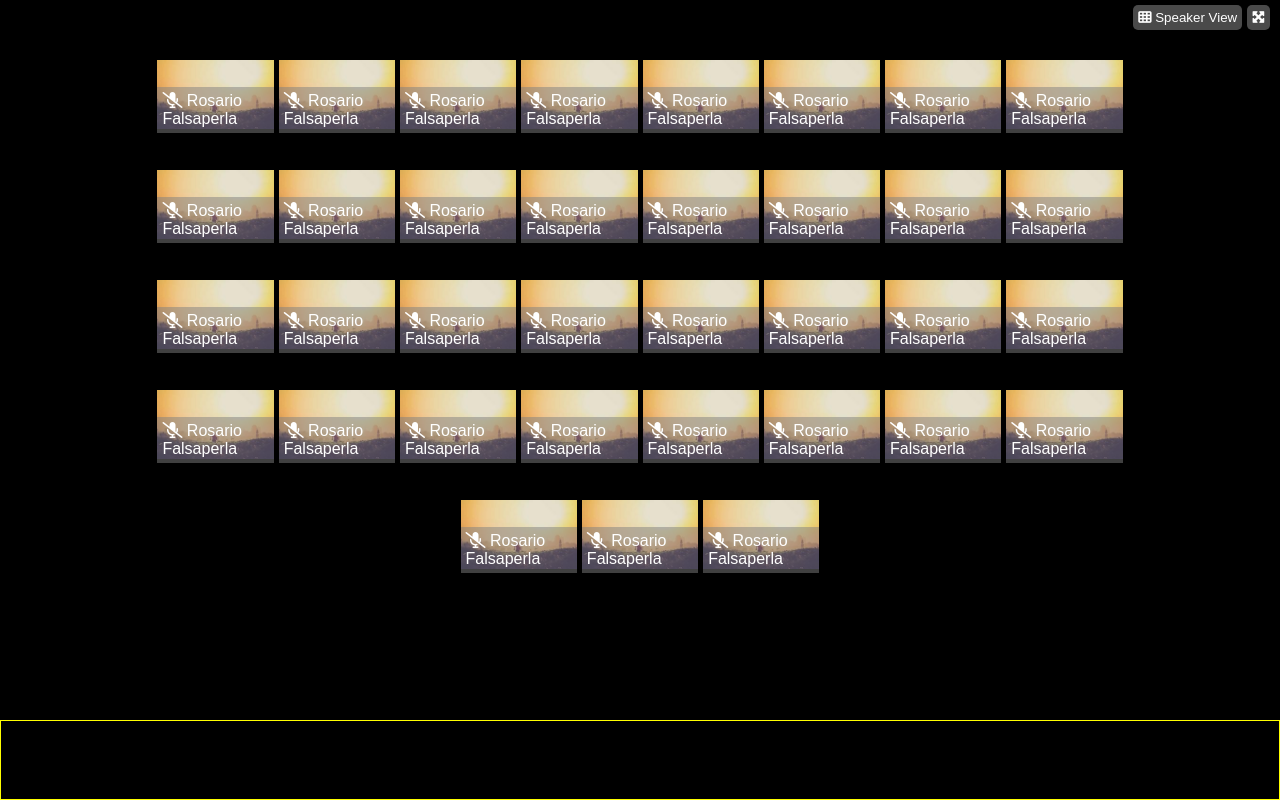
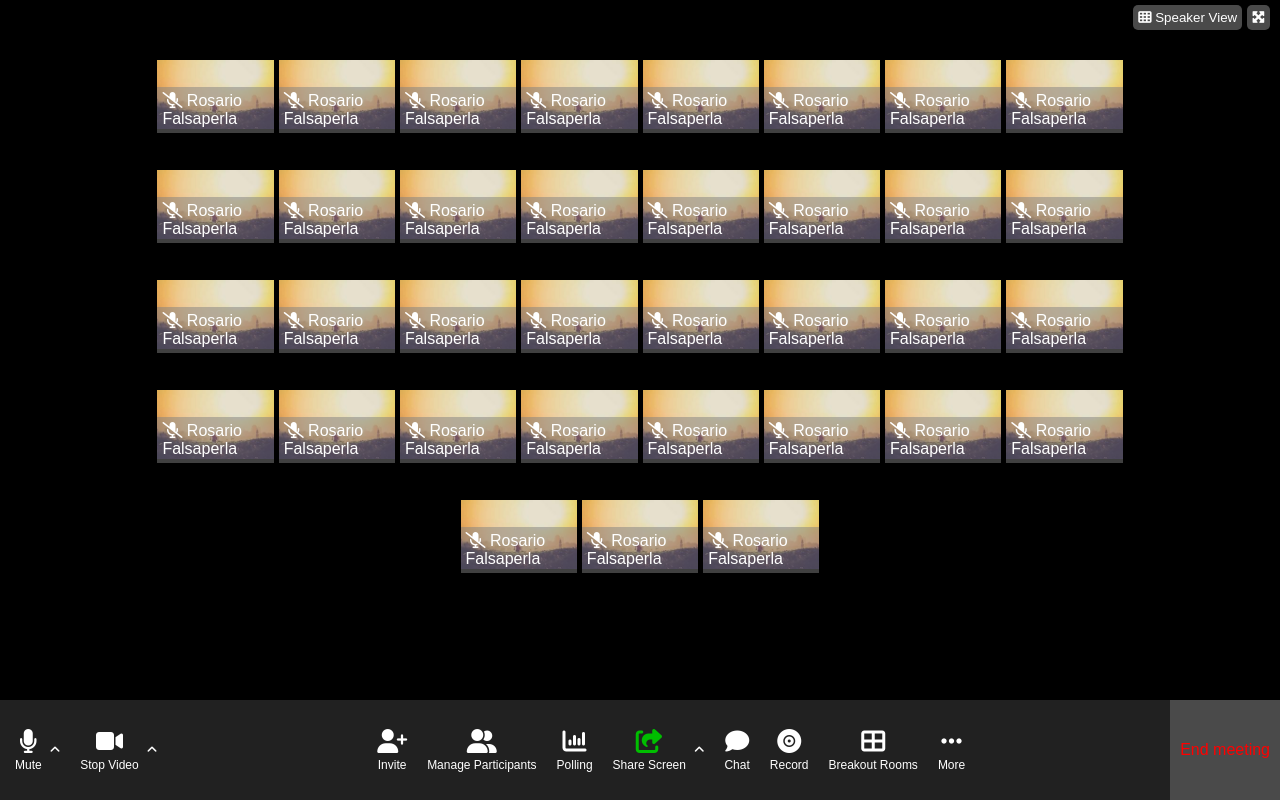
Before and after one commit to RuggeroCoco/html-css-zoom, a plain HTML site: page index.html in a window 1280 px wide. Drawn offline with Linux system fonts and the light colour scheme.

Commit message:
end of project

```diff
--- a/css/style.css
+++ b/css/style.css
@@ -77,10 +77,68 @@ body {
 
 /* FOOTER */
 .footer {
+  display: flex;
+  align-items: center;
+  justify-content: space-between;
   position: absolute;
+  height: 100px;
   bottom: 0;
   right: 0;
   left: 0;
-  height: 80px;
-  border: 1px solid yellow;
+  background-color: hsl(0deg 0% 13%);
 }
+
+.footer-left {
+  display: flex;
+  padding: 10px;
+}
+
+.icon-button {
+  display: flex;
+  flex-direction: row;
+  align-items: center;
+  padding: 5px;
+}
+
+.icon-button:not(:last-child) {
+  margin-right: 10px;
+}
+
+.button-content > i {
+  font-size: 24px;
+  margin-bottom: 5px;
+}
+
+.button-label {
+  font-size: 12px;
+}
+
+.button-content {
+  display: flex;
+  flex-direction: column;
+  align-items: center;
+}
+
+.icon-button > i {
+  margin-left: 8px;
+  font-size: 12px;
+}
+
+.footer-center {
+  display: flex;
+  justify-content: center;
+  padding: 10px;
+}
+
+.share-green {
+  color: rgb(0, 190, 0);
+}
+
+.footer-right {
+  display: flex;
+  align-items: center;
+  color: red;
+  background-color: hsl(0deg 0% 29%);
+  height: 100%;
+  padding: 10px;
+}
--- a/index.html
+++ b/index.html
@@ -349,7 +349,78 @@
         </div>
       </main>
 
-      <footer class="footer"></footer>
+      <footer class="footer">
+        <div class="footer-left">
+          <div class="icon-button">
+            <div class="button-content">
+              <i class="fa-solid fa-microphone"></i>
+              <div class="button-label">Mute</div>
+            </div>
+            <i class="fa-solid fa-angle-up"></i>
+          </div>
+          <div class="icon-button">
+            <div class="button-content">
+              <i class="fa-solid fa-video"></i>
+              <div class="button-label">Stop Video</div>
+            </div>
+            <i class="fa-solid fa-angle-up"></i>
+          </div>
+        </div>
+
+        <div class="footer-center">
+          <div class="icon-button">
+            <div class="button-content">
+              <i class="fa-solid fa-user-plus"></i>
+              <div class="button-label">Invite</div>
+            </div>
+          </div>
+          <div class="icon-button">
+            <div class="button-content">
+              <i class="fa-solid fa-user-group"></i>
+              <div class="button-label">Manage Participants</div>
+            </div>
+          </div>
+          <div class="icon-button">
+            <div class="button-content">
+              <i class="fa-solid fa-chart-column"></i>
+              <div class="button-label">Polling</div>
+            </div>
+          </div>
+          <div class="icon-button">
+            <div class="button-content">
+              <i class="fa-solid fa-share-from-square share-green"></i>
+              <div class="button-label">Share Screen</div>
+            </div>
+            <i class="fa-solid fa-angle-up"></i>
+          </div>
+          <div class="icon-button">
+            <div class="button-content">
+              <i class="fa-sharp fa-solid fa-comment"></i>
+              <div class="button-label">Chat</div>
+            </div>
+          </div>
+          <div class="icon-button">
+            <div class="button-content">
+              <i class="fa-solid fa-record-vinyl"></i>
+              <div class="button-label">Record</div>
+            </div>
+          </div>
+          <div class="icon-button">
+            <div class="button-content">
+              <i class="fa-solid fa-table-cells-large"></i>
+              <div class="button-label">Breakout Rooms</div>
+            </div>
+          </div>
+          <div class="icon-button">
+            <div class="button-content">
+              <i class="fa-solid fa-ellipsis"></i>
+              <div class="button-label">More</div>
+            </div>
+          </div>
+        </div>
+
+        <div class="footer-right">End meeting</div>
+      </footer>
     </div>
   </body>
 </html>
```
